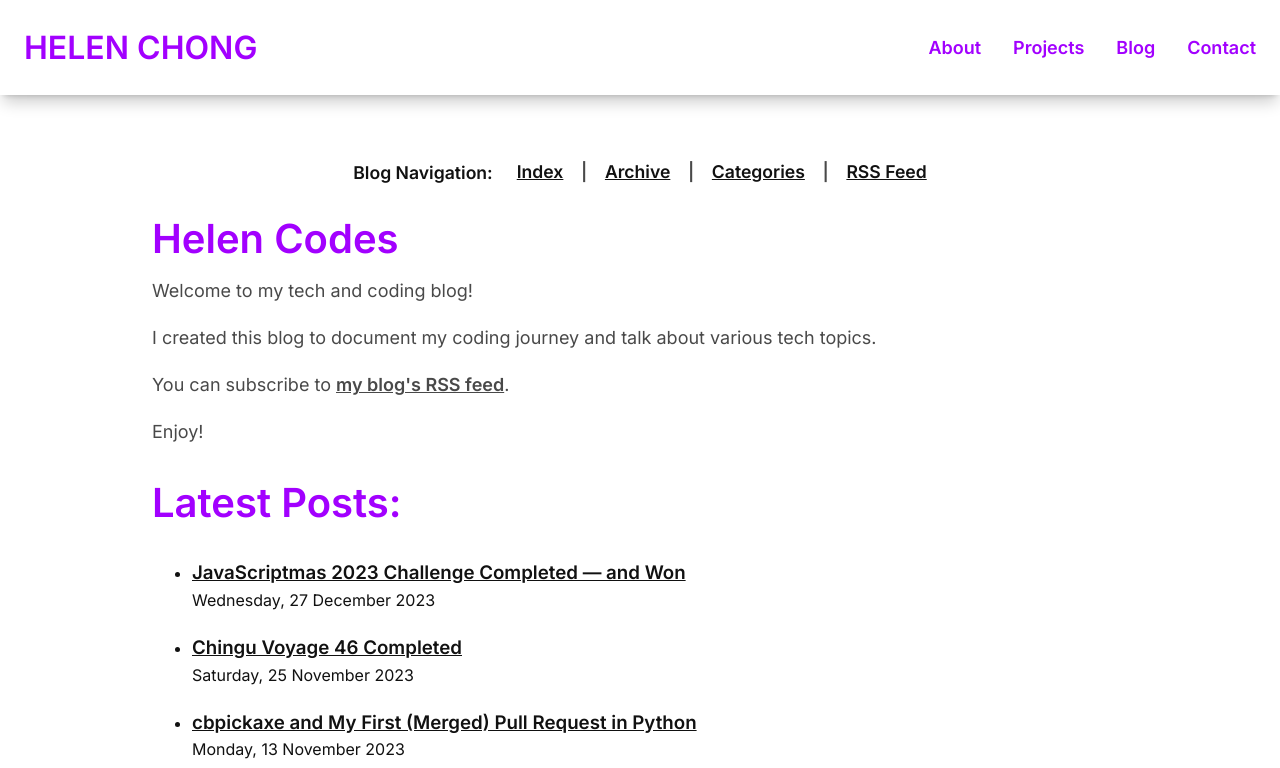
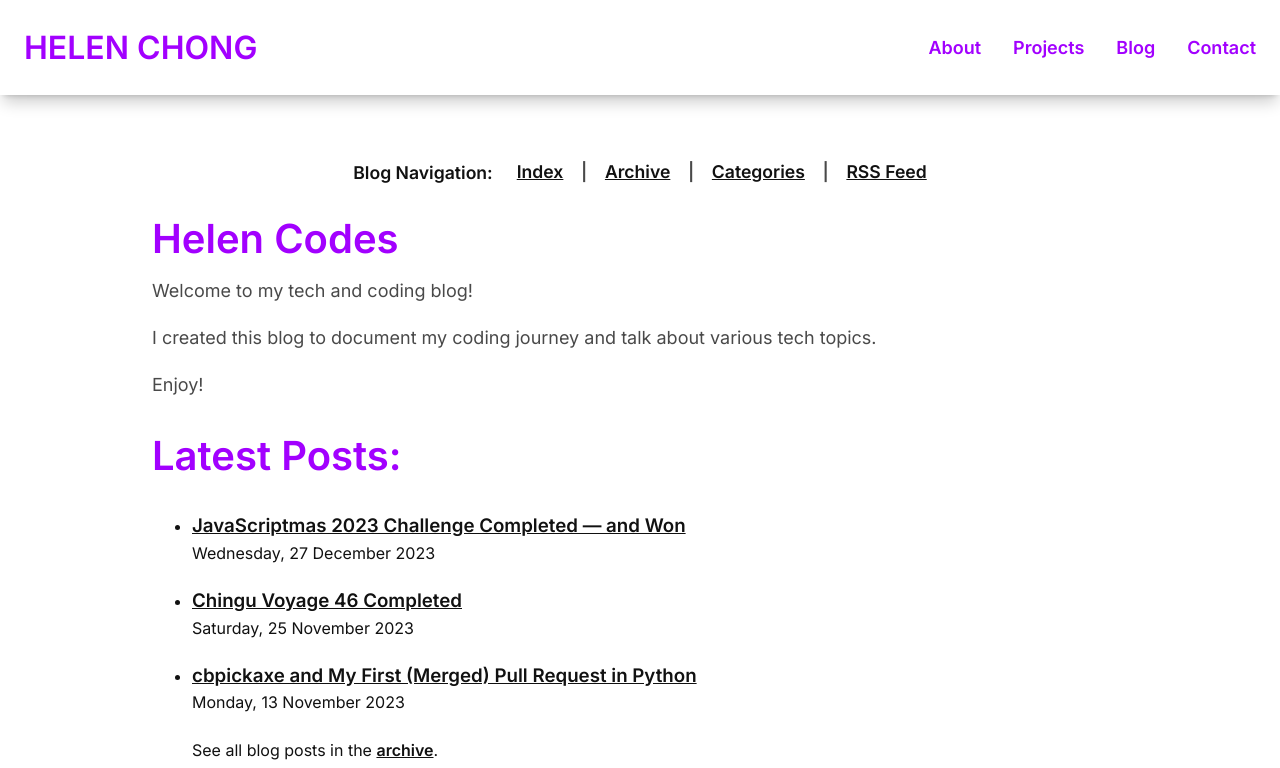
Before and after one commit to helenclx/helenchong.dev, an Eleventy site: page src/blog.njk in a window 1280 px wide. Shown: the top 768 px of the page. Built offline with nearby package versions, Linux system fonts and the light colour scheme; Eleventy itself is replaced by a stand-in of ours; files that its build step writes are made by us from their sources.

Commit message:
Remove RSS feed link from the main container

```diff
--- a/src/blog.njk
+++ b/src/blog.njk
@@ -9,8 +9,6 @@ layout: blog/base
     <p>Welcome to my tech and coding blog!</p>
 
     <p>I created this blog to document my coding journey and talk about various tech topics.</p>
-
-    <p>You can subscribe to <a href="/blog/feed.xml">my blog's RSS feed</a>.</p>
 
     <p>Enjoy!</p>
 </section>
```
